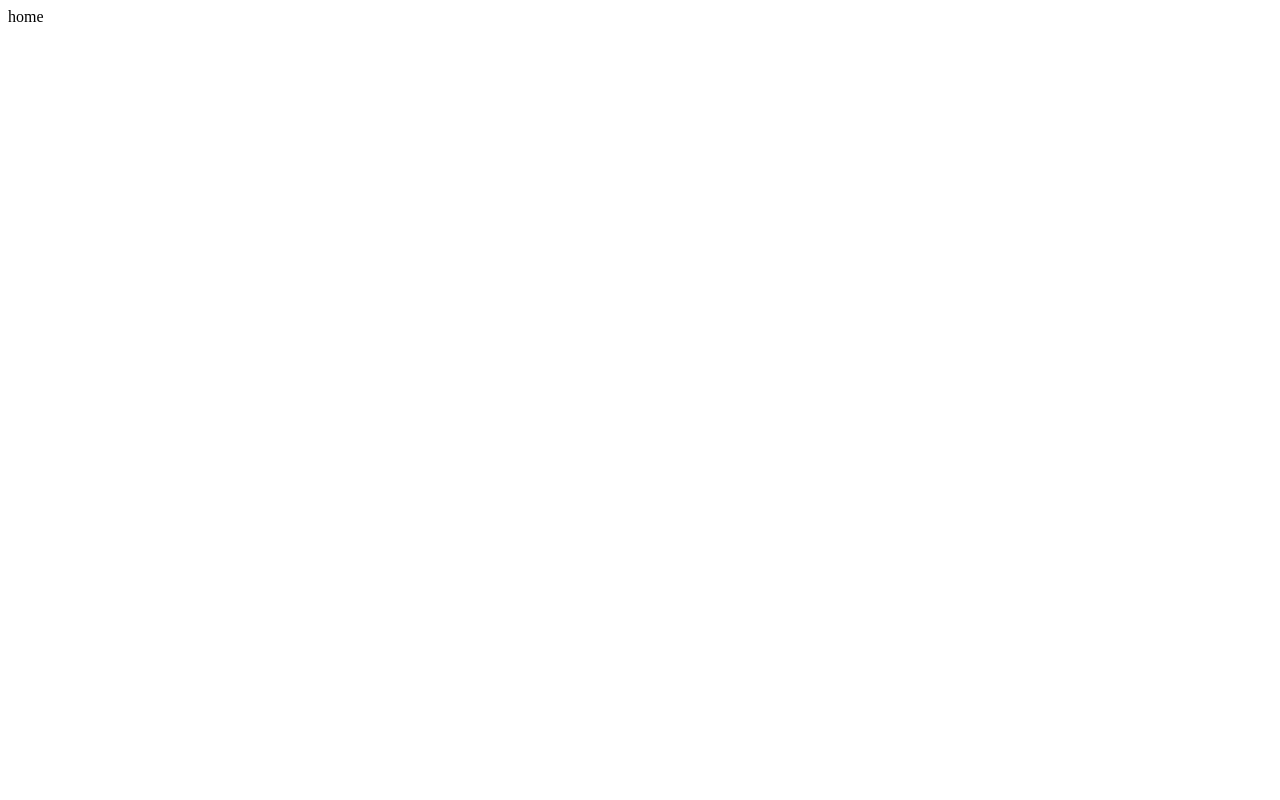
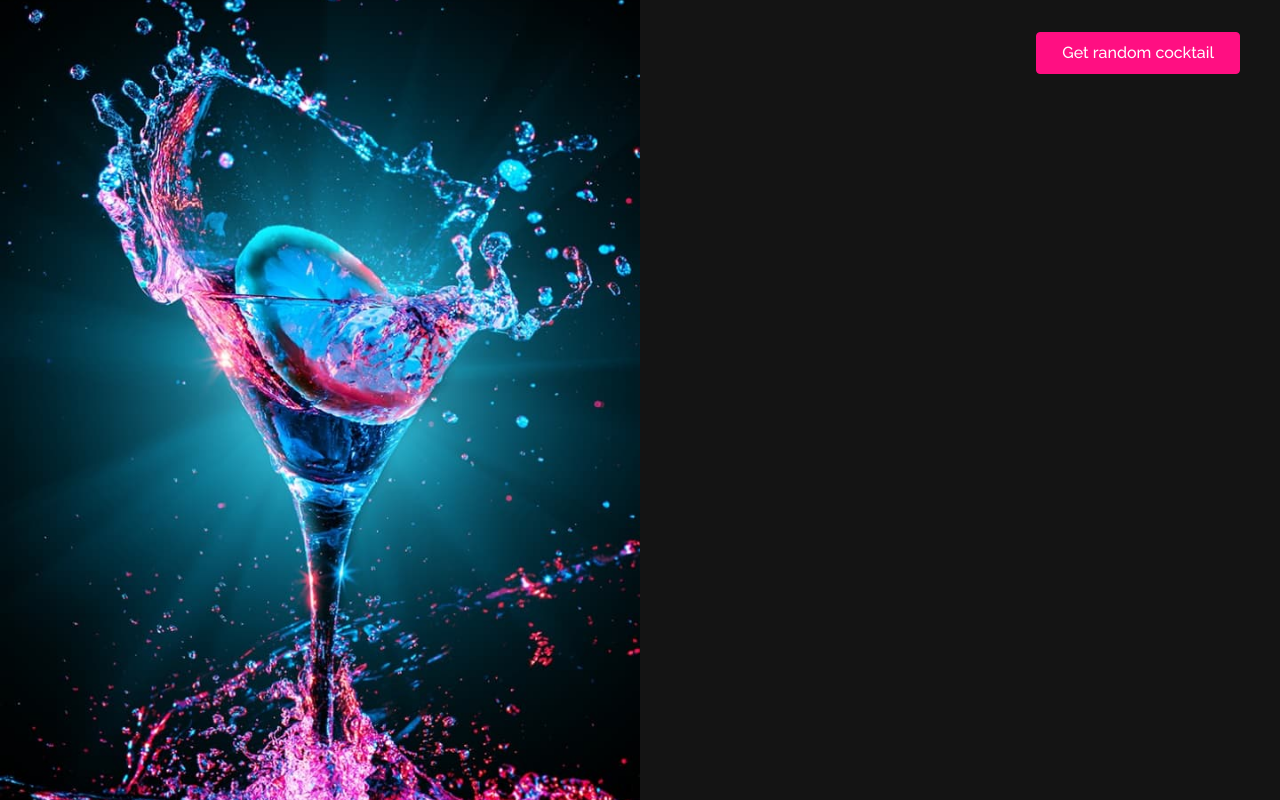
Before and after one commit to freetimezp/js-eatme-08-cocktails, a Vue app: page / in a window 1280 px wide. Built offline with nearby package versions, Linux system fonts and the light colour scheme.

Commit message:
03. js-eatme-08-cocktails. AppLayout Component.

```diff
--- a/index.html
+++ b/index.html
@@ -1,13 +1,19 @@
 <!DOCTYPE html>
 <html lang="en">
+
 <head>
   <meta charset="UTF-8">
   <link rel="icon" href="/favicon.ico">
   <meta name="viewport" content="width=device-width, initial-scale=1.0">
-    <title>Vite App</title>
+  <title>Eatme - Cocktails</title>
+  <link rel="preconnect" href="https://fonts.googleapis.com">
+  <link rel="preconnect" href="https://fonts.gstatic.com" crossorigin>
+  <link href="https://fonts.googleapis.com/css2?family=Raleway:wght@400;500;700&display=swap" rel="stylesheet">
 </head>
+
 <body>
   <div id="app"></div>
   <script type="module" src="/src/main.js"></script>
 </body>
+
 </html>
--- a/src/App.vue
+++ b/src/App.vue
@@ -6,4 +6,4 @@ import { RouterView } from 'vue-router';
   <RouterView />
 </template>
 
-<style scoped></style>
+<style lang="sass" scoped></style>
--- /dev/null
+++ b/src/assets/styles/common.sass
@@ -0,0 +1,14 @@
+*
+    box-sizing: border-box
+    padding: 0
+    margin: 0
+
+html,
+body
+    font-size: 16px
+    line-height: 1.4
+    font-family: 'Raleway', sans-serif
+    color: $text
+
+a
+    color: inherit
--- a/src/assets/styles/main.sass
+++ b/src/assets/styles/main.sass
@@ -0,0 +1,2 @@
+@import './variables.sass'
+@import './common.sass'
--- /dev/null
+++ b/src/assets/styles/variables.sass
@@ -0,0 +1,4 @@
+$accent: #ff0f82
+$background: #141414
+$text: #ffffff
+$textMuted: #d3d3d3
--- /dev/null
+++ b/src/components/AppLayout.vue
@@ -0,0 +1,54 @@
+<script setup>
+const props = defineProps({
+    imgUrl: {
+        type: String,
+        reqiured: true,
+    },
+})
+</script>
+
+<template>
+    <div class="root">
+        <div :style="`background-image: url(${imgUrl})`" class="img"></div>
+        <div class="main">
+            <el-button class="btn">Get random cocktail</el-button>
+            <slot></slot>
+        </div>
+    </div>
+</template>
+
+<style lang="sass" scoped>
+@import '../assets/styles/main'
+
+.root
+    display: flex
+    min-height: 100vh
+    background-color: $background
+
+.img
+    width: 50%
+    background-repeat: no-repeat
+    background-position: 50% 50%
+    background-size: cover
+
+.main
+    position: relative
+    width: 50%
+    padding: 32px 40px
+
+.btn
+    position: absolute
+    padding: 20px 25px
+    top: 32px
+    right: 40px
+    font-size: 16px
+    font-family: 'Raleway', sans-serif
+    background-color: $accent
+    border-color: $accent
+    color: $text
+
+    &:hover,
+    &:active
+        background-color: darken($accent, 10%)
+        border-color: darken($accent, 10%)
+</style>
--- a/src/pages/Home.vue
+++ b/src/pages/Home.vue
@@ -1,14 +1,16 @@
-<template>
-    <div>
-        home
-    </div>
-</template>
+<script>
+import AppLayout from '../components/AppLayout.vue'
 
-<script>
 export default {
-
+    components: {
+        AppLayout
+    },
 }
 </script>
+
+<template>
+    <AppLayout imgUrl="/src/assets/img/bg-1.jpg" />
+</template>
 
 <style lang="sass" scoped>
 @import '../assets/styles/main'
--- a/vite.config.js
+++ b/vite.config.js
@@ -5,7 +5,15 @@ import vue from '@vitejs/plugin-vue'
 
 // https://vitejs.dev/config/
 export default defineConfig({
-  plugins: [vue()],
+  plugins: [vue(
+    {
+      template: {
+        compilerOptions: {
+          isCustomElement: (tag) => ['md-linedivider'].includes(tag),
+        }
+      }
+    }
+  )],
   resolve: {
     alias: {
       '@': fileURLToPath(new URL('./src', import.meta.url))
```
Also changed, not shown: src/assets/img/bg-1.jpg (added), 1 other file (tests, documents, lock files or other folders). Lines whose indentation alone changed are shown as unchanged.
